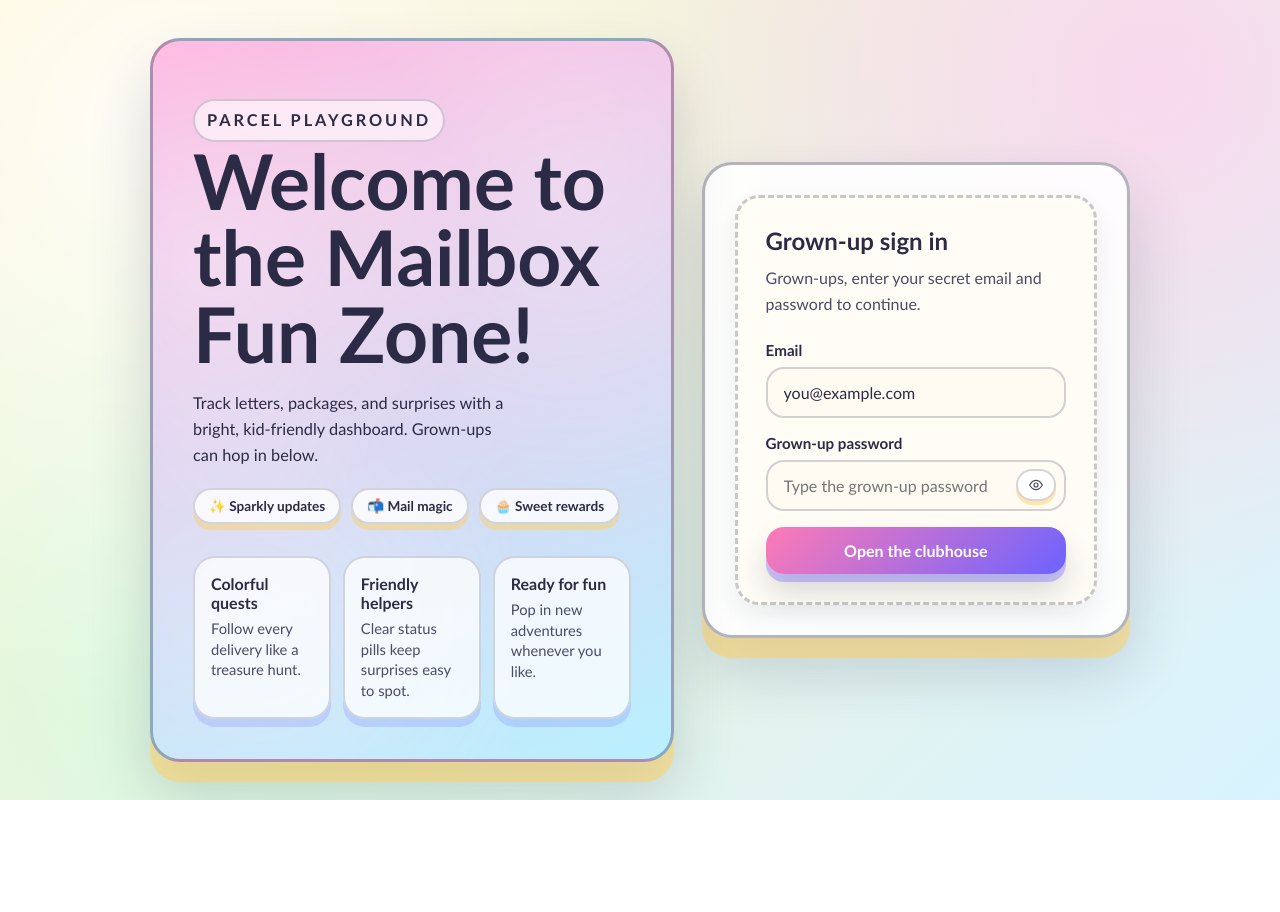
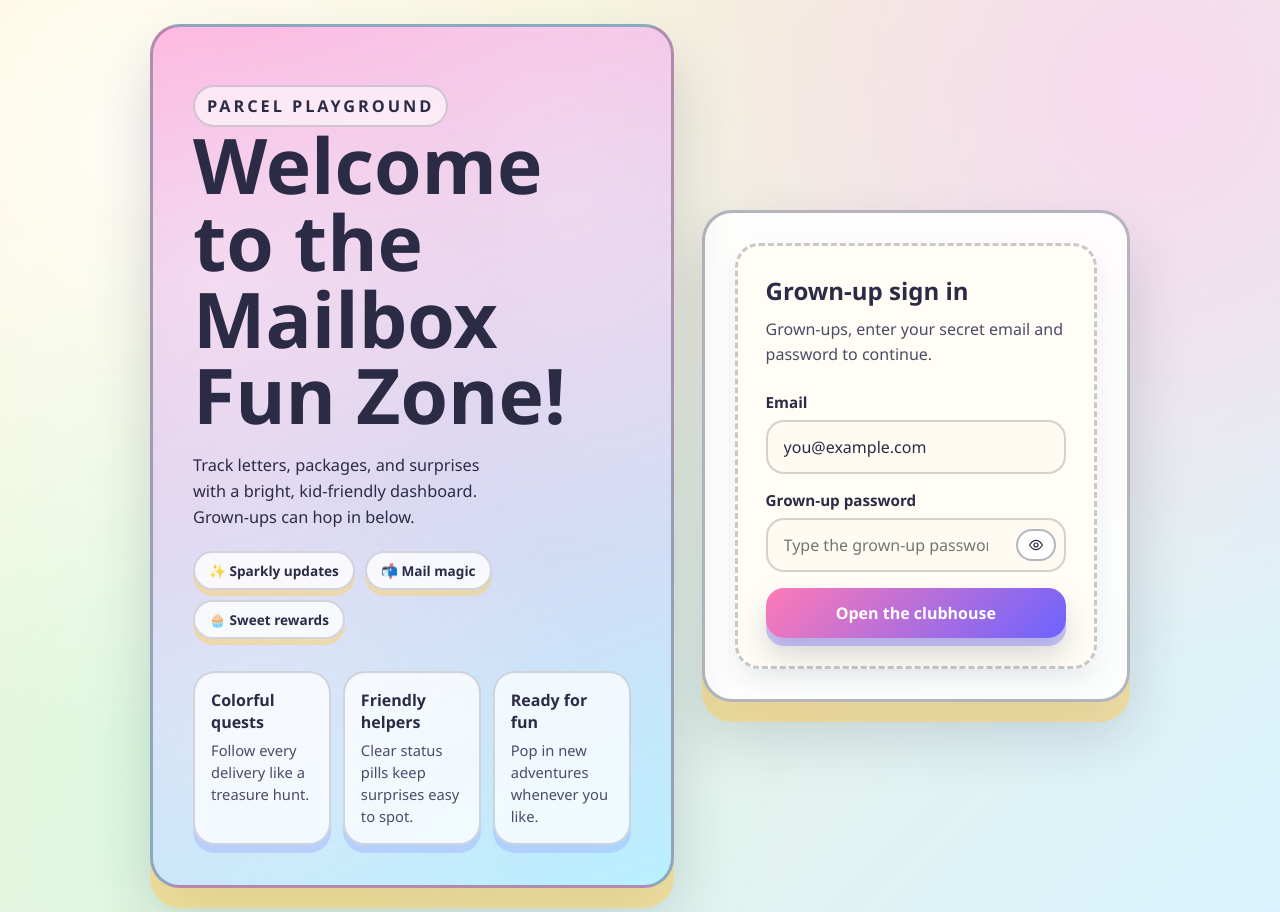
Before and after one commit to praneet1503/just-hc-things, a Next.js app: page / in a window 1280 px wide. Before the commit the page ends 800 px from the top, so only its background shows below. Built offline with nearby package versions, Linux system fonts and the light colour scheme; no server answers.

Commit message:
Improve font accessibility and control contrast
Agent-Logs-Url: https://github.com/praneet1503/just-hc-things/sessions/4946baf8-d09f-4cbe-a398-3e0797bb3073

Co-authored-by: praneet1503 <107131189+praneet1503@users.noreply.github.com>

```diff
--- a/app/globals.css
+++ b/app/globals.css
@@ -25,7 +25,7 @@ body {
 }
 
 body {
-  font-family: "Trebuchet MS", Verdana, "Segoe UI", Arial, sans-serif;
+  font-family: "Segoe UI", Verdana, Arial, sans-serif;
   color: var(--text);
   background:
     radial-gradient(circle at 12% 15%, rgba(255, 255, 255, 0.85), transparent 45%),
@@ -250,15 +250,14 @@ input {
   right: 10px;
   top: 50%;
   transform: translateY(-50%);
-  border: 2px solid rgba(43, 43, 69, 0.2);
+  border: 2px solid var(--border-strong);
   background: #ffffff;
-  color: var(--muted);
+  color: var(--text);
   border-radius: 999px;
   padding: 6px 10px;
   font-size: 0.78rem;
   font-weight: 700;
   cursor: pointer;
-  box-shadow: 0 4px 0 rgba(255, 209, 102, 0.5);
 }
 
 .password-toggle:hover {
```
